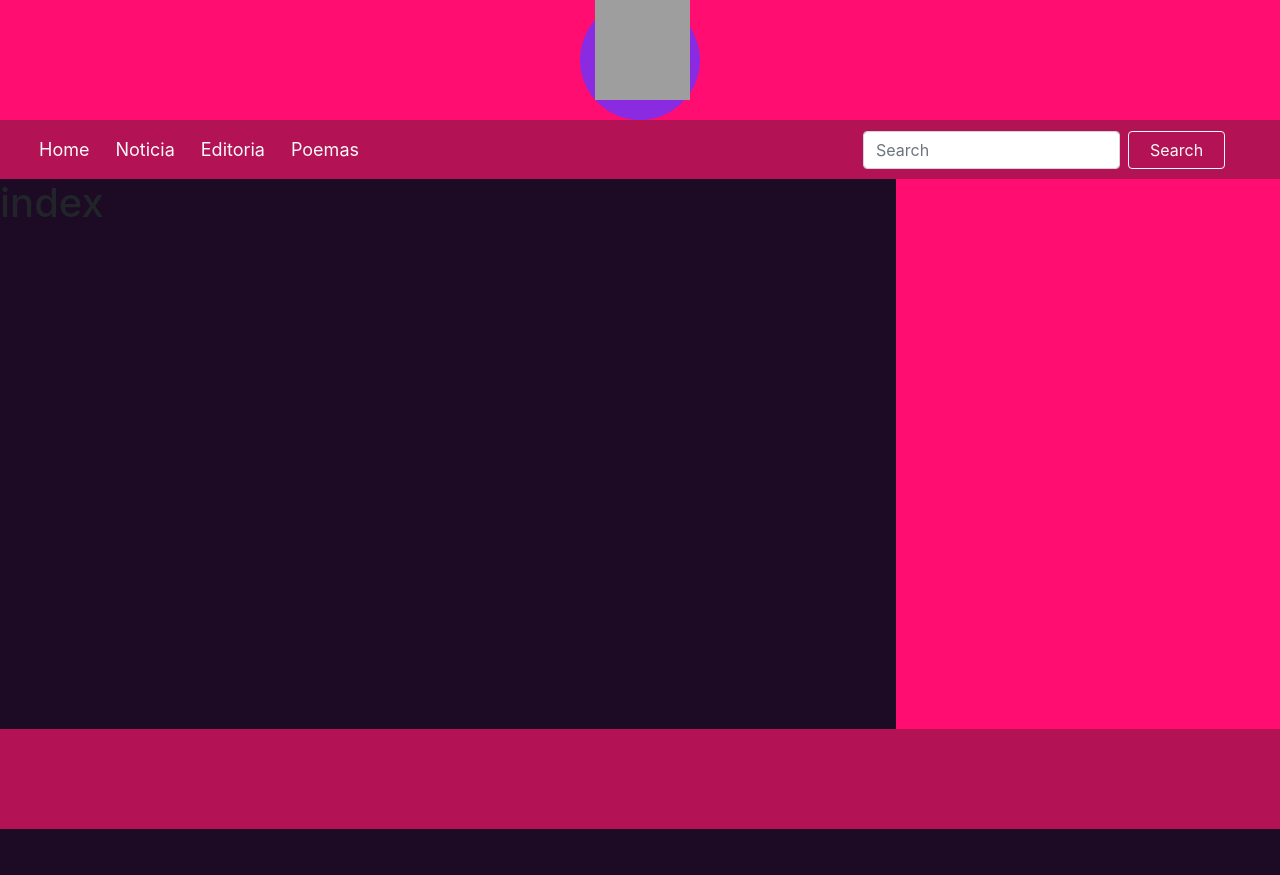
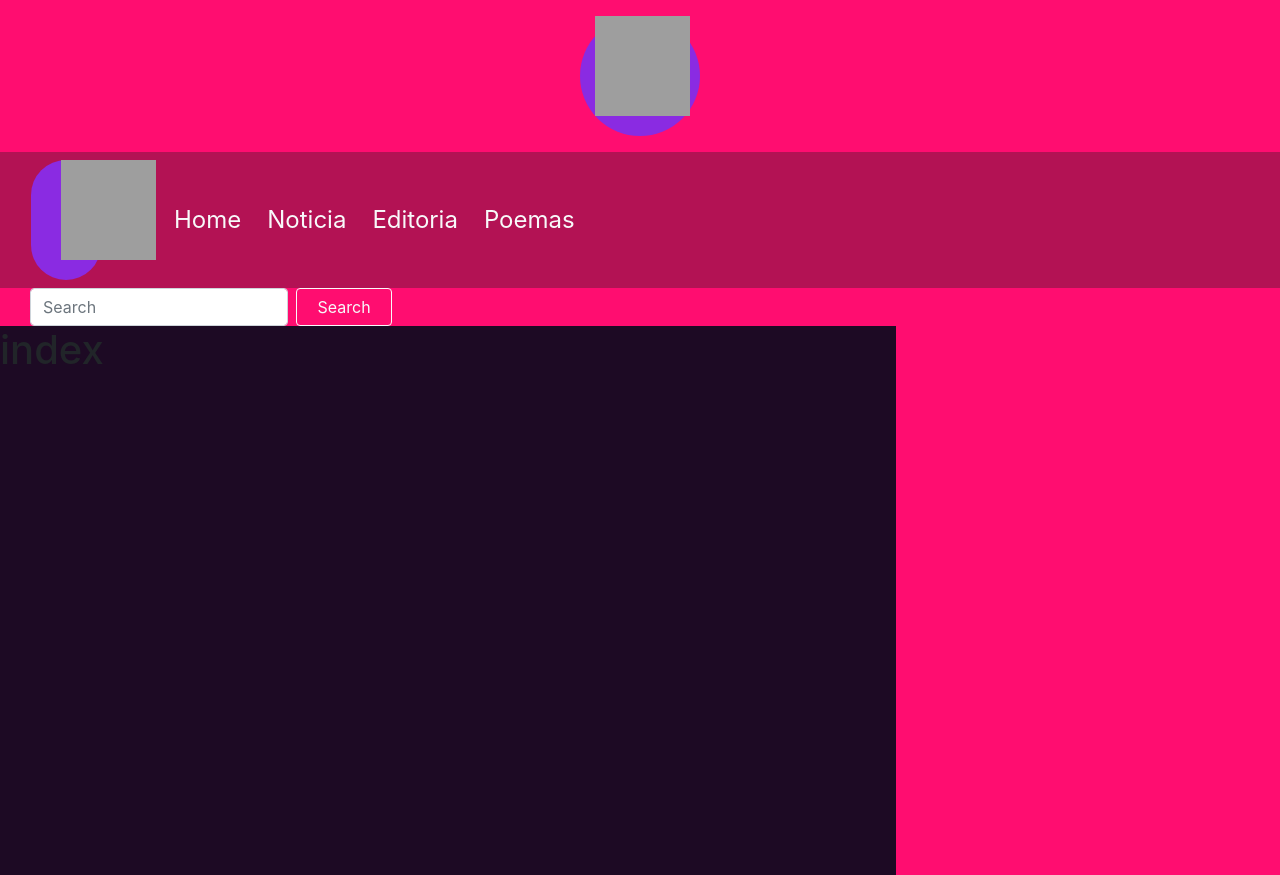
Before and after one commit to senacrs-emti/2022-1T-jornal-G1, a PHP site: page / in a window 1280 px wide. Shown: the top 875 px of the page. Before the commit the page ends 829 px from the top, so only its background shows below. Run offline with PHP 8.4, Linux system fonts and the light colour scheme; grey boxes are pictures that could not be loaded.

Commit message:
V2
fizemos mt , mas produzimos pouco

socrates 2077

```diff
--- a/assets/css/header.css
+++ b/assets/css/header.css
@@ -6,8 +6,14 @@ nav{
 
 }
 
+@media only screen and (max-width: 600px) {
+    .mheader{
+        display: none;
+    }
+}
+
 nav ul li{
-    font-size: large;
+    font-size: x-large;
     list-style-type: none;
     float: left;
     margin-right: 10px;
--- a/includes/_header.php
+++ b/includes/_header.php
@@ -16,19 +16,29 @@
 
 <body>
   <header class="container-fluid">
-    <div class="logoc">
+    <div class="row">
+      <div class="mheader col-0 col-12">
+        <div id="logo">
+          <div class="logoc mt-3 mb-3">
             <img id="logoimg" src="https://pa1.narvii.com/6859/aa91a22ceae6628b069a9e40c5abc88e34bacc87_hq.gif" alt="logo">
           </div>
-    <div class="row">
+        </div>
+      </div>
       <nav class="navbar navbar-expand-lg navbar-light col-12">
+        <div class="">
           <div class="col-12 col-lg-8">
+            <div class="logoc col-12">
+              <img id="logoimg" src="https://pa1.narvii.com/6859/aa91a22ceae6628b069a9e40c5abc88e34bacc87_hq.gif" alt="logo">
+            </div>
+          </div>
           <button class="navbar-toggler" type="button" data-toggle="collapse" data-target="#navbarSupportedContent" aria-controls="navbarSupportedContent" aria-expanded="false" aria-label="Toggle navigation">
             <span class="navbar-toggler-icon"></span>
           </button>
+        </div>
         <div class="collapse navbar-collapse" id="navbarSupportedContent">
-            <ul class="navbar-nav mr-autu">
+          <ul class="navbar-nav">
             <li class="nav-item">
-                <a class="nav-link text-light" href="./index.php">Home <span class="sr-only">(current)</span></a>
+              <a class="nav-link text-light" href="./index.php">Home</a>
             </li>
             <li class="nav-item">
               <a class="nav-link text-light" href="./noticia.php">Noticia</a>
@@ -41,10 +51,10 @@
             </li>
         </div>
     </div>
-        <div class="col-4">
+    <div class="col-10 col-lg-4">
       <form class="form-inline my-2 my-lg-0 text-right">
-            <input class="form-control col-8 mr-0 mr-lg-2 bg btn-outline-white" type="search" placeholder="Search" aria-label="Search">
-            <button class="btn btn-outline-light col-3 my-2 my-sm-0" type="submit">Search</button>
+        <input class="form-control col-8 mr-2 mr-lg-2 bg btn-outline-white" type="search" placeholder="Search" aria-label="Search">
+        <button class="btn btn-outline-light col-3 my-1 my-sm-0" type="submit">Search</button>
       </form>
     </div>
     </nav>
```
Lines whose indentation alone changed are shown as unchanged.
